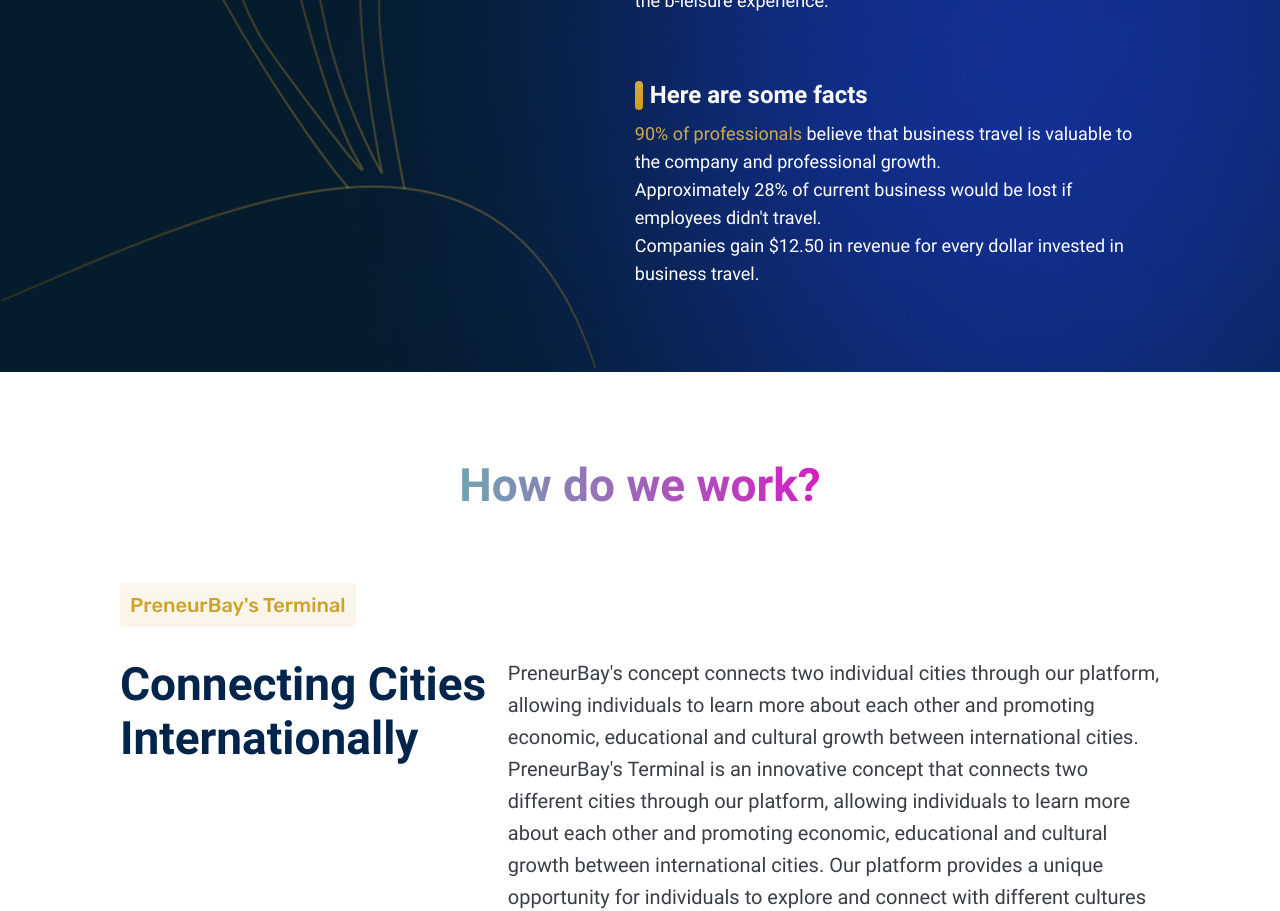
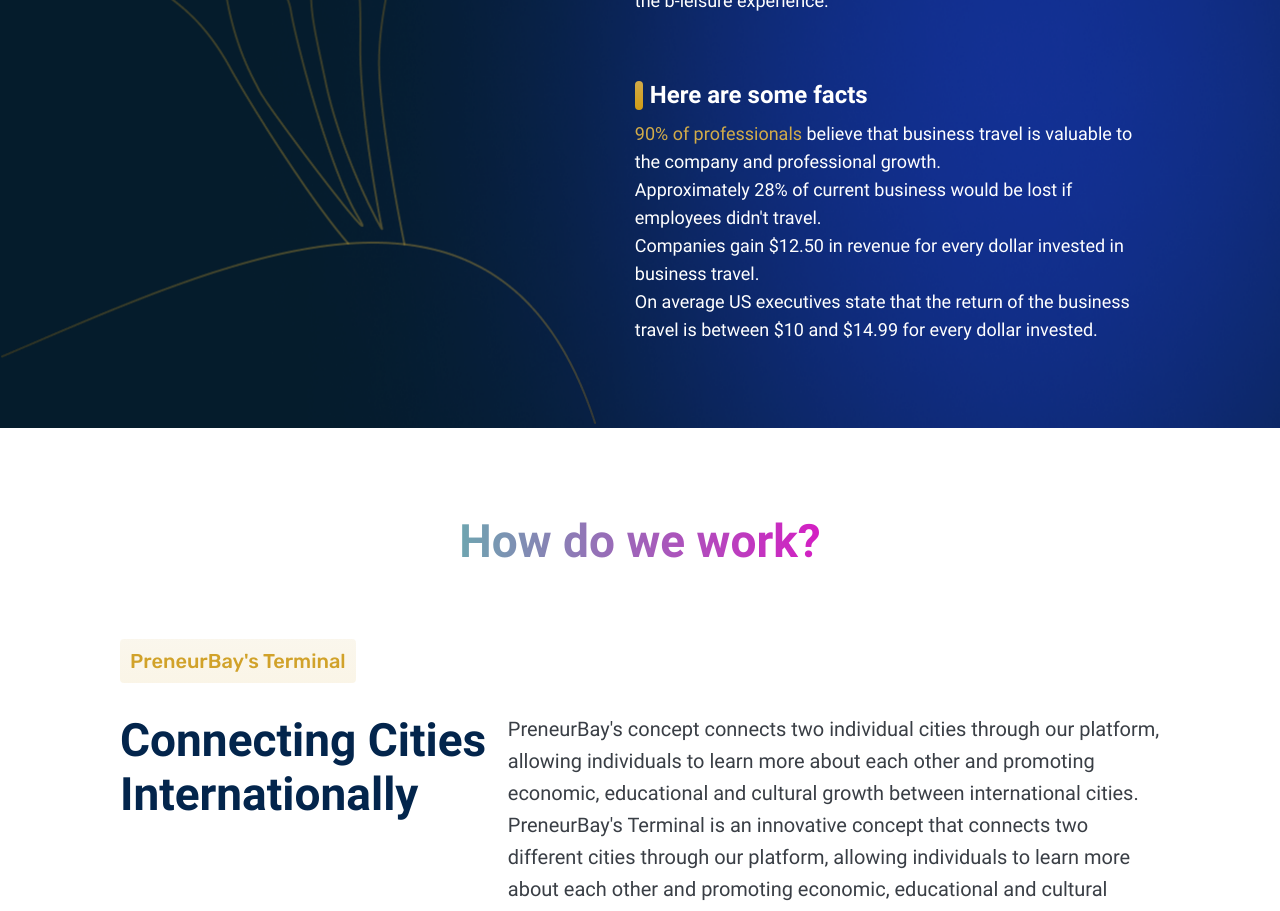
Before and after one commit to shubhamdwivedi1/preneurbay, a Next.js app: page / in a window 1280 px wide. Shown: the part 2940-3851 px from the top of the page. Built offline with nearby package versions, Linux system fonts and the light colour scheme.

Commit message:
Line Added

```diff
--- a/views/landingPage/section5/section5.js
+++ b/views/landingPage/section5/section5.js
@@ -43,7 +43,7 @@
                                     <div className = {styles.yellowBorder}></div>
                                 </div>
 
-                                <p className = {styles.rightText}><span style = {{color: '#D1AB49'}}>90% of professionals</span> believe that business travel is valuable to the company and professional growth.<br/>Approximately 28% of current business would be lost if employees didn't travel.<br/>Companies gain $12.50 in revenue for every dollar invested in business travel.</p>
+                                <p className = {styles.rightText}><span style = {{color: '#D1AB49'}}>90% of professionals</span> believe that business travel is valuable to the company and professional growth.<br/>Approximately 28% of current business would be lost if employees didn't travel.<br/>Companies gain $12.50 in revenue for every dollar invested in business travel.<br/>On average US executives state that the return of the business travel is between $10 and $14.99 for every dollar invested.</p>
                             </div>
                         </div>
                     </Fade>
```
